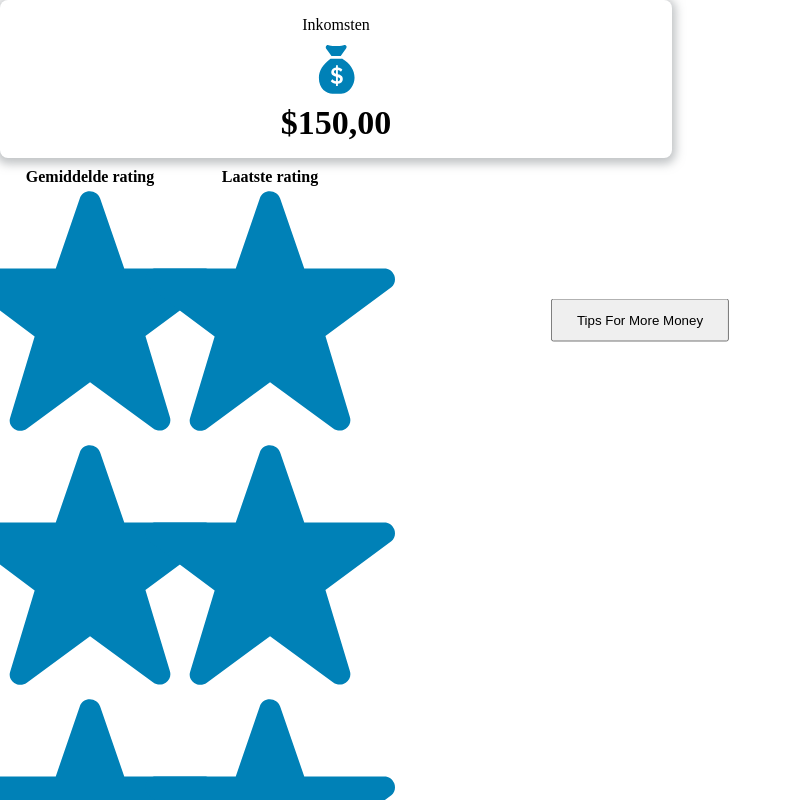
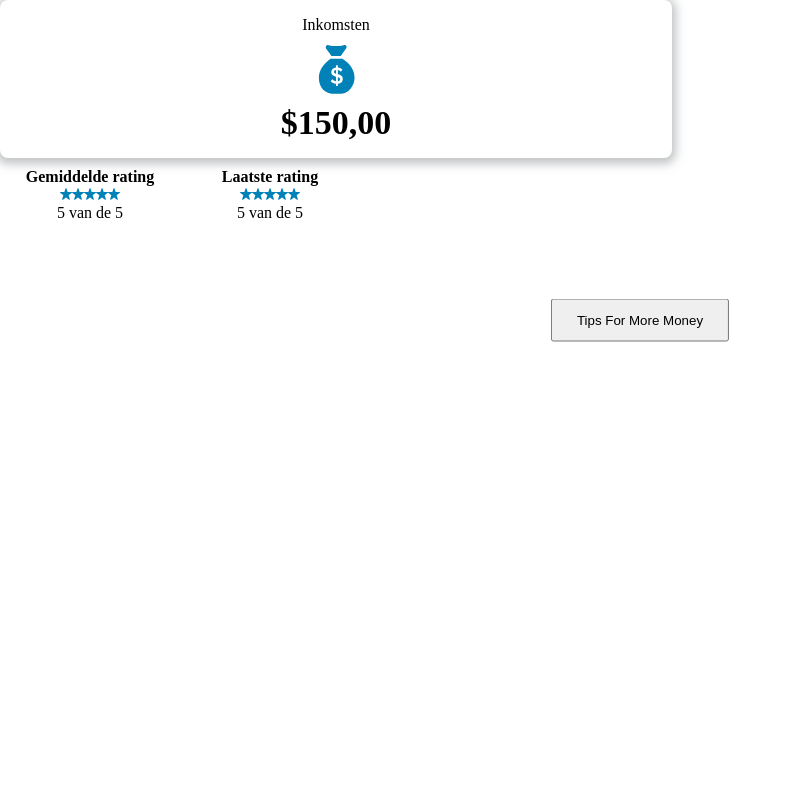
Before and after one commit to LarsKoning/IPMEDT4_React, a React (Create React App) app in the folder ipmedt4/: page / in a window 1280 px wide. Shown: the top 800 px of the page, without its empty margins (0-792 px from the left). Built offline with nearby package versions, Linux system fonts and the light colour scheme.

Commit message:
je zooi werkt weer :)

```diff
--- a/ipmedt4/src/components/Modal.jsx
+++ b/ipmedt4/src/components/Modal.jsx
@@ -10,7 +10,7 @@ const Modal = ({open, onClose}) => {
         <div onClick={(e) => {
             e.stopPropagation()
         }} className="modalContainer">
-            <img src={money} alt="" />
+            <img className='img' src={money} alt="" />
             <div className="modalRight">
                 <p onClick={onClose} className='closeBtn'>X</p>
 
--- a/ipmedt4/src/styles/Rating.css
+++ b/ipmedt4/src/styles/Rating.css
@@ -16,6 +16,6 @@
 
 #underText{
     font-style: normal;
-font-weight: 400;
-font-size: 16px;
+    font-weight: 400;
+    font-size: 16px;
 }
--- a/ipmedt4/src/styles/modal.css
+++ b/ipmedt4/src/styles/modal.css
@@ -26,7 +26,7 @@
     box-shadow: 0px 0px 18px 0px rgba(0, 0, 0, 0.75);
 }
 
-img {
+.img {
     width: 250px;
     object-fit: cover;
 }
```
